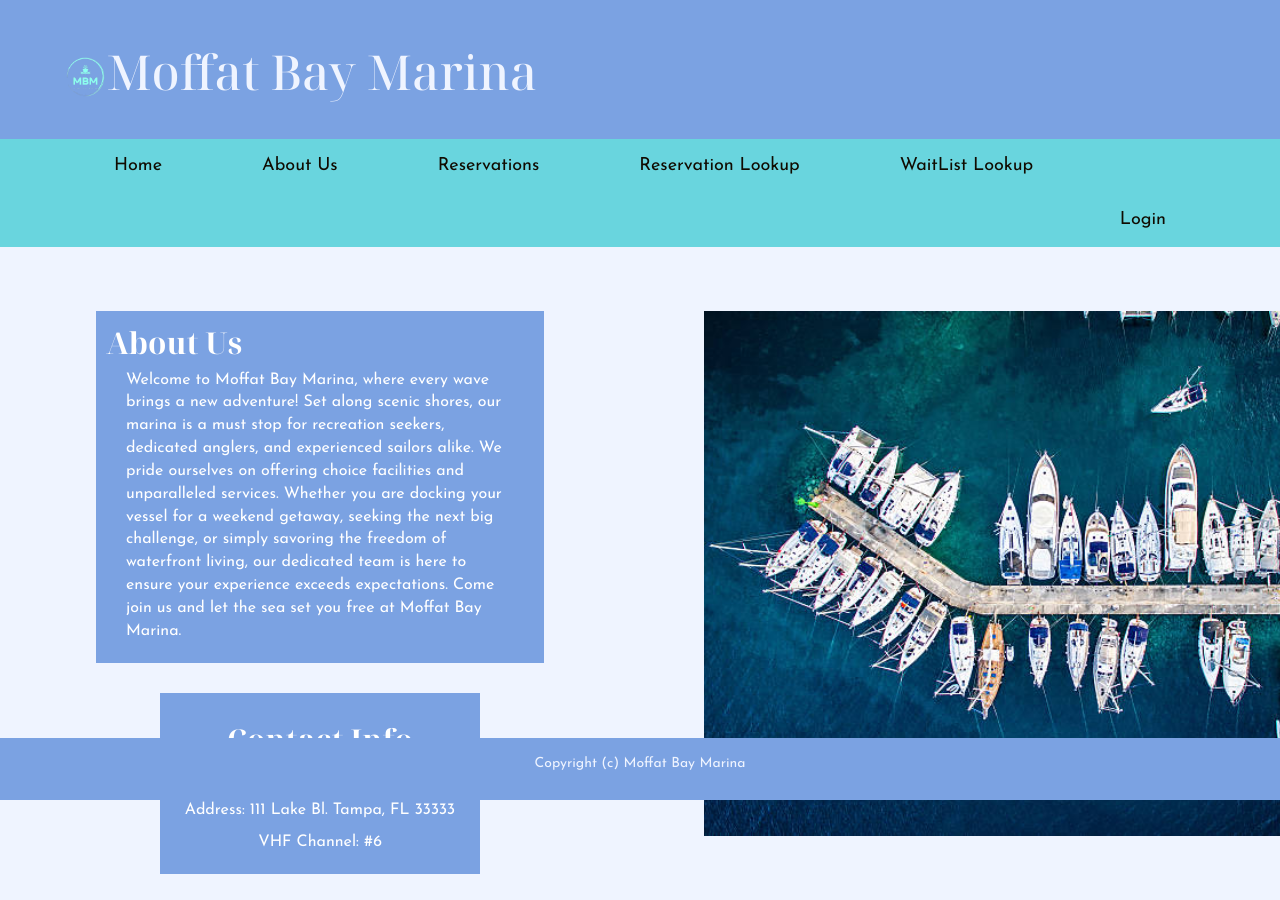
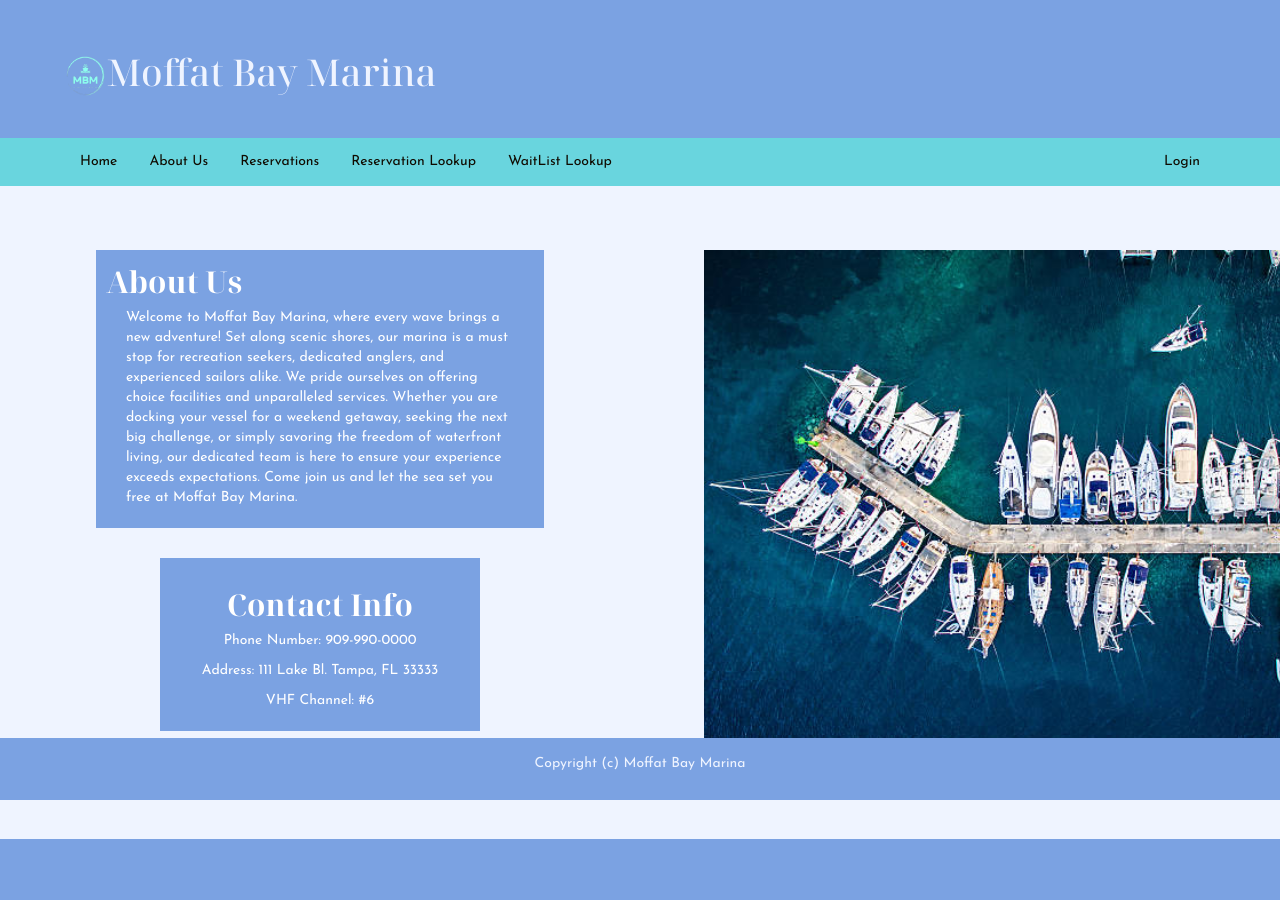
Before and after one commit to rchurchBellevue/MoffatBay, a PHP site: page /pages/AboutUs.php in a window 1280 px wide; the page is wider, and only the part inside the window is pictured. After the commit the page ends 839 px from the top of that part, so only its background shows below. Run offline with PHP 8.4, Linux system fonts and the light colour scheme.

Commit message:
Revert "Minor Changes to styling"
This reverts commit 71cb71e5a909b169b283dd24226a07e1ae8f0c50.

```diff
--- a/css/style.css
+++ b/css/style.css
@@ -31,7 +31,7 @@ h1, h2, h3, h4 {
 }
 
 h1 {
-    font-size: 3.0rem;
+    font-size: 2.3rem;
     line-height: 2.5rem;
     font-weight: 500;
 }
@@ -58,9 +58,8 @@ h1 {
     display: block;
     color: var(--black);
     text-align: center;
-    padding: 14px 50px;
+    padding: 14px 16px;
     text-decoration: none;
-    font-size: 18px;
 }
 
 #login {
@@ -249,7 +248,6 @@ input {
 #aboutUs p {
     margin-left: 20px;
     margin-right: 20px;
-    font-size: 16px;
 }
 
 #contactUs {
@@ -259,10 +257,6 @@ input {
     text-align: center;
     margin-left: 25%;
     margin-right: 25%;
-}
-
-#contactUs p {
-    font-size: 16px;
 }
 
 
```
